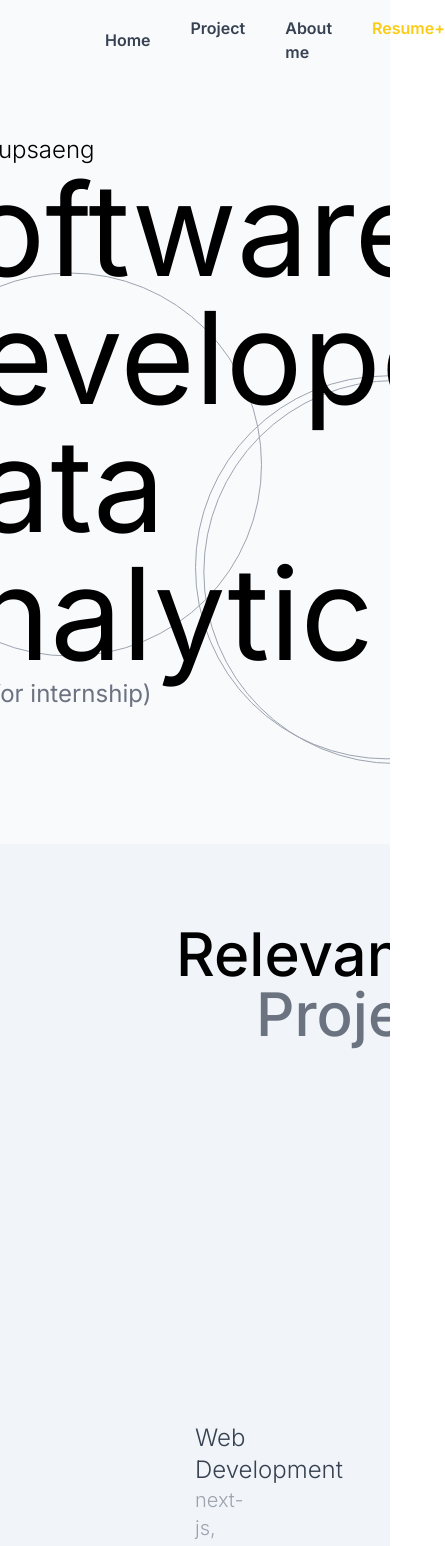
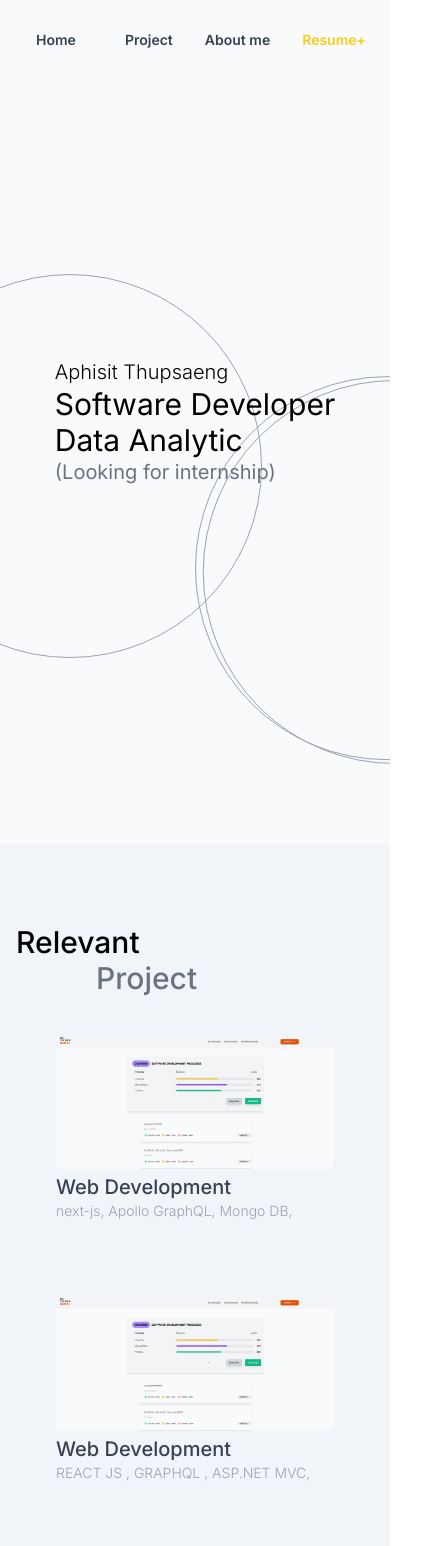
Before and after one commit to aphisit-ths/me, a React (Create React App) app: page / in a window 390 px wide. Shown: the top 1546 px of the page, 445 px wide, since content can reach past the window. Built offline with nearby package versions, Linux system fonts and the light colour scheme.

Commit message:
add responsive

```diff
--- a/src/components/intro/index.jsx
+++ b/src/components/intro/index.jsx
@@ -36,12 +36,12 @@ function IntroPage() {
           className={`w-96 h-96 border-minimal border-gray-400  cursor-pointer rounded-full hover:bg-green-200  absolute top-60 right-32`}
         ></motion.div>
       </div>
-      <div className='w-auto absolute'>
+      <div className='w-auto absolute '>
         <motion.span
           initial={{ opacity: 0, y: 30 }}
           animate={{ opacity: 1, y: 0 }}
           transition={{ delay: 0.1 }}
-          className='font-light font-inter text-2xl'
+          className='font-light font-inter text-xl xl:text-2xl'
         >
           Aphisit Thupsaeng{' '}
         </motion.span>
@@ -49,7 +49,7 @@ function IntroPage() {
           initial={{ opacity: 0, y: 30 }}
           animate={{ opacity: 1, y: 0 }}
           transition={{ delay: 0.2 }}
-          className='font-normal font-inter text-9xl'
+          className='font-normal font-inter text-3xl md:text-5xl  xl:text-9xl'
         >
           Software Developer{' '}
         </motion.h1>
@@ -57,7 +57,7 @@ function IntroPage() {
           initial={{ opacity: 0, y: 30 }}
           animate={{ opacity: 1, y: 0 }}
           transition={{ delay: 0.5 }}
-          className='font-normal font-inter text-9xl '
+          className='font-normal font-inter text-3xl md:text-5xl  xl:text-9xl '
         >
           Data Analytic{' '}
         </motion.h1>
@@ -65,7 +65,7 @@ function IntroPage() {
           initial={{ opacity: 0, y: 30 }}
           animate={{ opacity: 1, y: 0 }}
           transition={{ delay: 0.7 }}
-          className='font-normal font-inter text-2xl text-gray-500 '
+          className='font-normal font-inter text-xl xl:text-2xl text-gray-500 '
         >
           (Looking for internship)
         </motion.h1>
--- a/src/components/nav/index.jsx
+++ b/src/components/nav/index.jsx
@@ -8,21 +8,21 @@ function Navbar() {
       transition={{ delay: 0.3, duration: 0.4 }}
       className='w-full h-20 left-0 top-0 absolute flex justify-center align-middle z-10'
     >
-      <div className='w-4/6 h-full flex justify-between my-0 mx-6 items-center align-middle'>
-        <p className='font-inter font-semibold ml-10 cursor-pointer text-gray-700'>
+      <div className='w-full md:w-4/6 h-full flex justify-between my-0 mx-6 items-center align-middle'>
+        <p className='font-inter font-semibold ml-3 md:ml-10 text-sm  cursor-pointer text-gray-700'>
           Home
         </p>
-        <ul className='flex justify-evenly'>
+        <ul className='flex justify-evenly gap-5'>
           <a href='/#project'>
-            <li className=' font-inter font-semibold ml-10 cursor-pointer text-gray-700'>
+            <li className=' font-inter font-semibold ml-3 md:ml-10 text-sm  cursor-pointer text-gray-700'>
               Project
             </li>
           </a>
 
-          <li className=' font-inter font-semibold ml-10 cursor-pointer text-gray-700'>
+          <li className=' font-inter font-semibold ml-3 md:ml-10 text-sm  cursor-pointer text-gray-700'>
             About me
           </li>
-          <li className=' font-inter font-semibold ml-10 cursor-pointer text-yellow-400'>
+          <li className=' font-inter font-semibold ml-3 md:ml-10 text-sm  cursor-pointer text-yellow-400'>
             Resume+
           </li>
         </ul>
--- a/src/components/projects/index.jsx
+++ b/src/components/projects/index.jsx
@@ -7,14 +7,14 @@ function Projects() {
   return (
     <section
       id='project'
-      className='w-screen max-h-max flex flex-col px-44 py-20 justify-center bg-slate-100 '
+      className='w-screen  flex flex-col py-20 justify-center px-4 bg-slate-100 '
     >
-      <div className='w-4/5 h-1/3 '>
+      <div className='w-4/5 h-1/3 md:px-16 '>
         <motion.h1
           initial={{ opacity: 0, y: 30 }}
           animate={{ opacity: 1, y: 0 }}
           transition={{ delay: 0.7 }}
-          className='font-medium font-inter text-6xl '
+          className='font-medium font-inter text-3xl md:text-4xl  xl:text-6xl'
         >
           Relevant{' '}
         </motion.h1>
@@ -22,32 +22,32 @@ function Projects() {
           initial={{ opacity: 0, y: 30 }}
           animate={{ opacity: 1, y: 0 }}
           transition={{ delay: 1 }}
-          className='font-medium font-inter ml-20 text-6xl text-gray-500'
+          className='font-medium font-inter ml-20 text-3xl md:text-4xl  xl:text-6xl text-gray-500'
         >
           Project{' '}
         </motion.h1>
       </div>
-      <div className='flex flex-row gap-10 flex-wrap w-full justify-center h-screen  mt-10'>
+      <div className='flex flex-col md:flex-row  gap-10 flex-wrap w-full justify-center h-auto  mt-10'>
         {projects.map((project, i) => (
           <>
             <a
               href={project.githubLink}
               target='_blank'
               rel='noopener noreferrer'
-              className=' w-5/12 h-1/2 flex flex-col justify-end cursor-pointer px-10'
+              className=' w-full xl:w-5/12 h-1/2 flex flex-col justify-end cursor-pointer px-10'
             >
               <div className='w-full h-4/5  flex justify-center align-middle   '>
                 <img
-                  className='object-cover rounded-md'
+                  className='object-cover w-full rounded-md'
                   src={process.env.PUBLIC_URL + project.imgUrl}
                   alt='kmit-reviewer'
                 />
               </div>
               <div className='w-full h-20  my-1 '>
-                <h1 className='font-inter font-light text-gray-700 text-2xl'>
+                <h1 className='font-inter font-medium text-gray-700 text-xl md:text-xl xl:text-2xl'>
                   {project.type}
                 </h1>
-                <h2 className='font-inter font-light text-gray-400 text-xl'>
+                <h2 className='font-inter font-light text-gray-400 text-sm md:text-sm xl:text-xl'>
                   {project.stack.map((stack, i) => stack + ',  ')}
                 </h2>
               </div>
```
